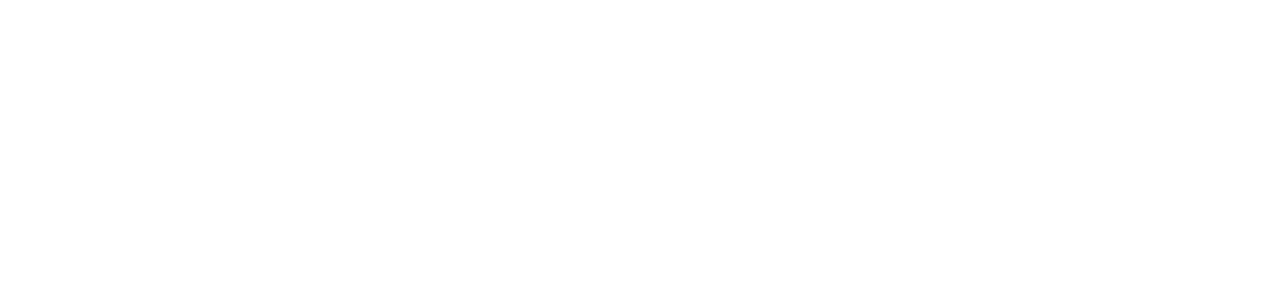
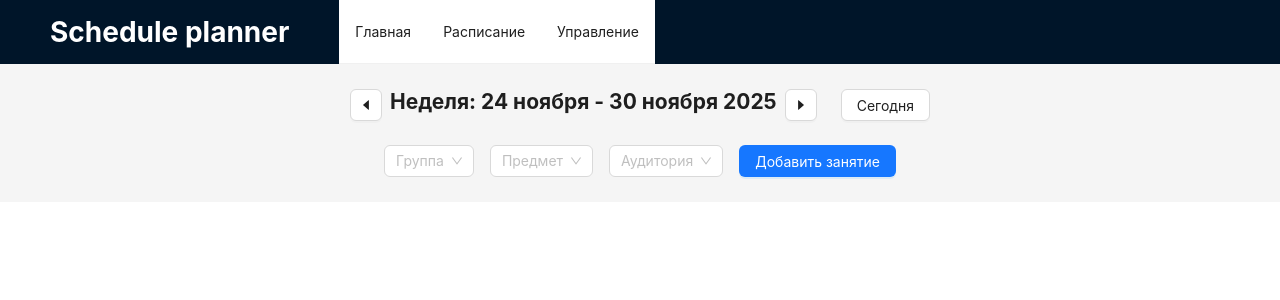
Before and after one commit to LizKa2091/schedule-planner, a React (Vite) app in the folder client/: page /schedule in a window 1280 px wide. Before the commit this address had no page. Shown: the top 300 px of the page. Built offline with nearby package versions, Linux system fonts and the light colour scheme.

Commit message:
feat(SchedulePage): add SchedulePage, add route, add page path to menuItems

```diff
--- a/client/src/constants/menuItems.ts
+++ b/client/src/constants/menuItems.ts
@@ -7,7 +7,7 @@
    {
       key: 2,
       label: 'Расписание',
-      path: '/'
+      path: '/schedule'
    },
    {
       key: 3,
--- /dev/null
+++ b/client/src/pages/SchedulePage.tsx
@@ -0,0 +1,13 @@
+import { type FC } from 'react';
+
+import ScheduleContainer from '@/components/schedule/ScheduleContainer';
+
+const SchedulePage: FC = () => {
+   return (
+      <>
+         <ScheduleContainer />
+      </>
+   )
+}
+
+export default SchedulePage;
--- a/client/src/router/App.tsx
+++ b/client/src/router/App.tsx
@@ -1,11 +1,12 @@
 import { type FC } from 'react';
 import { BrowserRouter, Routes, Route } from 'react-router-dom';
 
+import MainLayout from './MainLayout';
 import HomePage from '@/pages/HomePage';
 import ManagePage from '@/pages/ManagePage';
+import SchedulePage from '@/pages/SchedulePage';
 
 import '@/styles/global.scss';
-import MainLayout from './MainLayout';
 
 const App: FC = () => {
    return (
@@ -14,6 +15,7 @@
             <Route element={<MainLayout />}>
                <Route path='/' element={<HomePage />} />
                <Route path='/manage' element={<ManagePage />} />
+               <Route path='/schedule' element={<SchedulePage />} />
             </Route>
          </Routes>
       </BrowserRouter>
```
